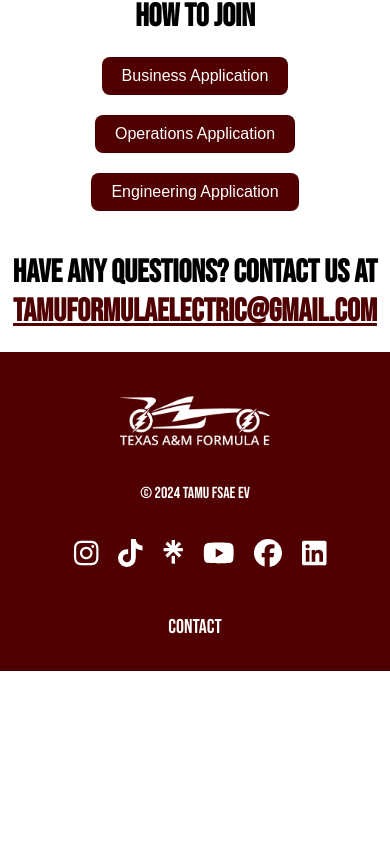
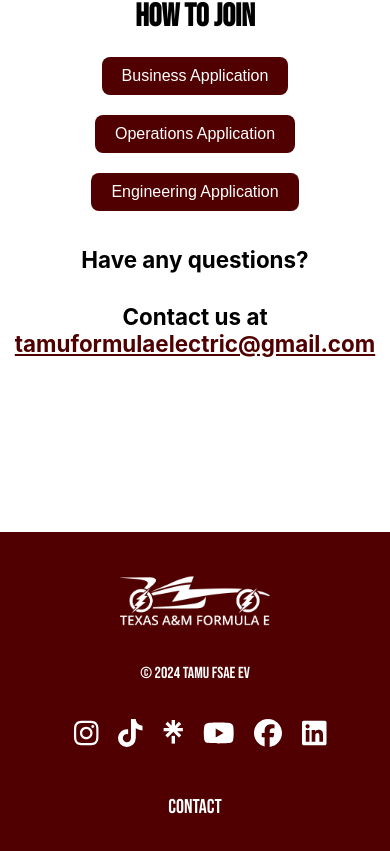
Before and after one commit to tamu-formula-cs/FSAE-EV-Site, a React (Vite) app: page /get-involved in a window 390 px wide. Shown: the part 1348-2199 px from the top of the page. Before the commit the page ends 2019 px from the top, so only its background shows below. Built offline with nearby package versions, Linux system fonts and the light colour scheme.

Commit message:
fixed get involved mobile spacing

```diff
--- a/src/pages/get_involved/get_involved.css
+++ b/src/pages/get_involved/get_involved.css
@@ -137,12 +137,15 @@
 
 .contact-email {
     margin-top: 20px;
+    font-size: 1rem;
     display: flex;
     justify-content: center;
+    flex-direction: column;
     align-items: center;
-    font-family: "Bebas Neue", sans-serif;
+    font-family: "Inter", sans-serif;
     text-align: center;
     flex-wrap: wrap;
+    margin-bottom: 10rem;
 }
 
 .contact-email a {
@@ -167,6 +170,10 @@
     .subteam {
         margin-bottom: 20px;
     }
+
+    .contact-email{
+        font-size: .7rem;
+    }
 }
 
 .subteam {
--- a/src/pages/get_involved/get_involved.jsx
+++ b/src/pages/get_involved/get_involved.jsx
@@ -98,7 +98,8 @@ const GetInvolved = () => {
       </div> */}
 
       <div className="contact-email">
-        <h1>Have any questions? Contact us at <a href="mailto:tamuformulaelectric@gmail.com">tamuformulaelectric@gmail.com</a></h1>
+        <h1>Have any questions?</h1>
+        <h1>Contact us at <a href="mailto:tamuformulaelectric@gmail.com">tamuformulaelectric@gmail.com</a></h1>
 
       </div>
 
```
